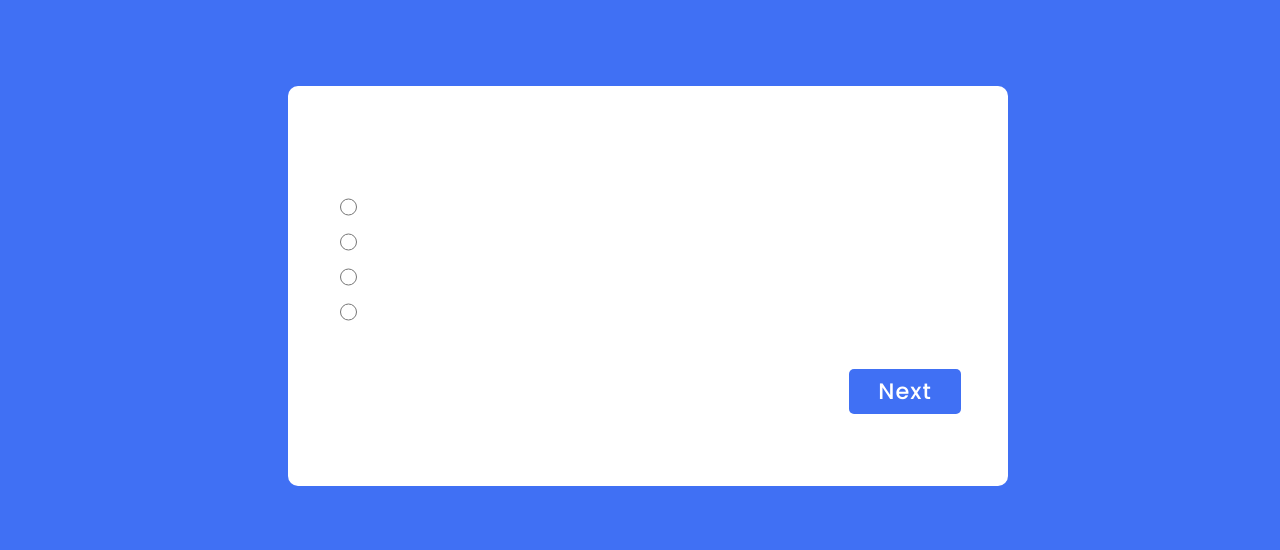
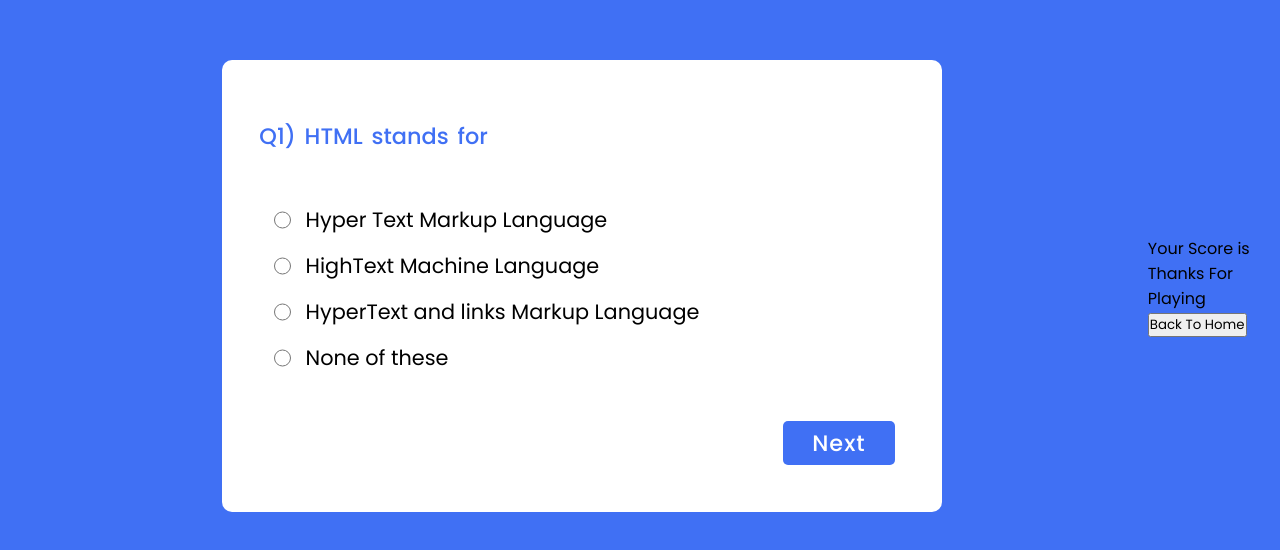
Before and after one commit to Hamzaansari15/QuizApp, a plain HTML site: page index.html in a window 1280 px wide. Shown: the part 114-664 px from the top of the page. Drawn offline with nearby package versions, Linux system fonts and the light colour scheme.

Commit message:
Adding  quiz load function

```diff
--- a/index.html
+++ b/index.html
@@ -17,6 +17,7 @@
 </head>
 
 <body>
+
     <div id="signup_body">
         <div class="container">
             <div class="forms">
@@ -121,12 +122,12 @@
     <div id="quiz_body">
         <div id="quiz_div">
             <div id="quiz"></div>
-            <!-- <div id="quiz_question">Q1) What is full form of HTML?</div> -->
+            <div id="quiz_question"></div>
             <div id="quiz_option">
-                <div id="quiz_option1"><input class="input_value" required type="radio" name="option" id="1"><span class="input"></span></div>
-                <div id="quiz_option2"><input class="input_value" required type="radio" name="option" id="1"><span class="input"></span></div>
-                <div id="quiz_option3"><input class="input_value" required type="radio" name="option" id="1"><span class="input"></span></div>
-                <div id="quiz_option4"><input class="input_value" required type="radio" name="option" id="1"><span class="input"></span></div>
+                <div id="quiz_option1"><input value="a" class="input_value" required type="radio" name="option" id="1"><span class="input"></span></div>
+                <div id="quiz_option2"><input value="b" class="input_value" required type="radio" name="option" id="1"><span class="input"></span></div>
+                <div id="quiz_option3"><input value="c" class="input_value" required type="radio" name="option" id="1"><span class="input"></span></div>
+                <div id="quiz_option4"><input value="d" class="input_value" required type="radio" name="option" id="1"><span class="input"></span></div>
             </div>
             <div id="quiz_btn">
                 <div id="quiz_next">
@@ -139,7 +140,16 @@
         </div>
     </div>
 
-
+    <div id="main_result">
+        <div id="result">
+            <div id="result_text">
+                <p>Your Score is <span id="score"></span></p>
+            <p>Thanks For Playing <span id="result"></span></p>
+            <div id="main_home_btn"><button id="home_btn"> Back To Home</button></div>
+            </div>
+        </div>
+    </div>
+    <!-- <div id="count"></div> -->
     <script type="module" src="app.js"></script>
 
 </body>
```
